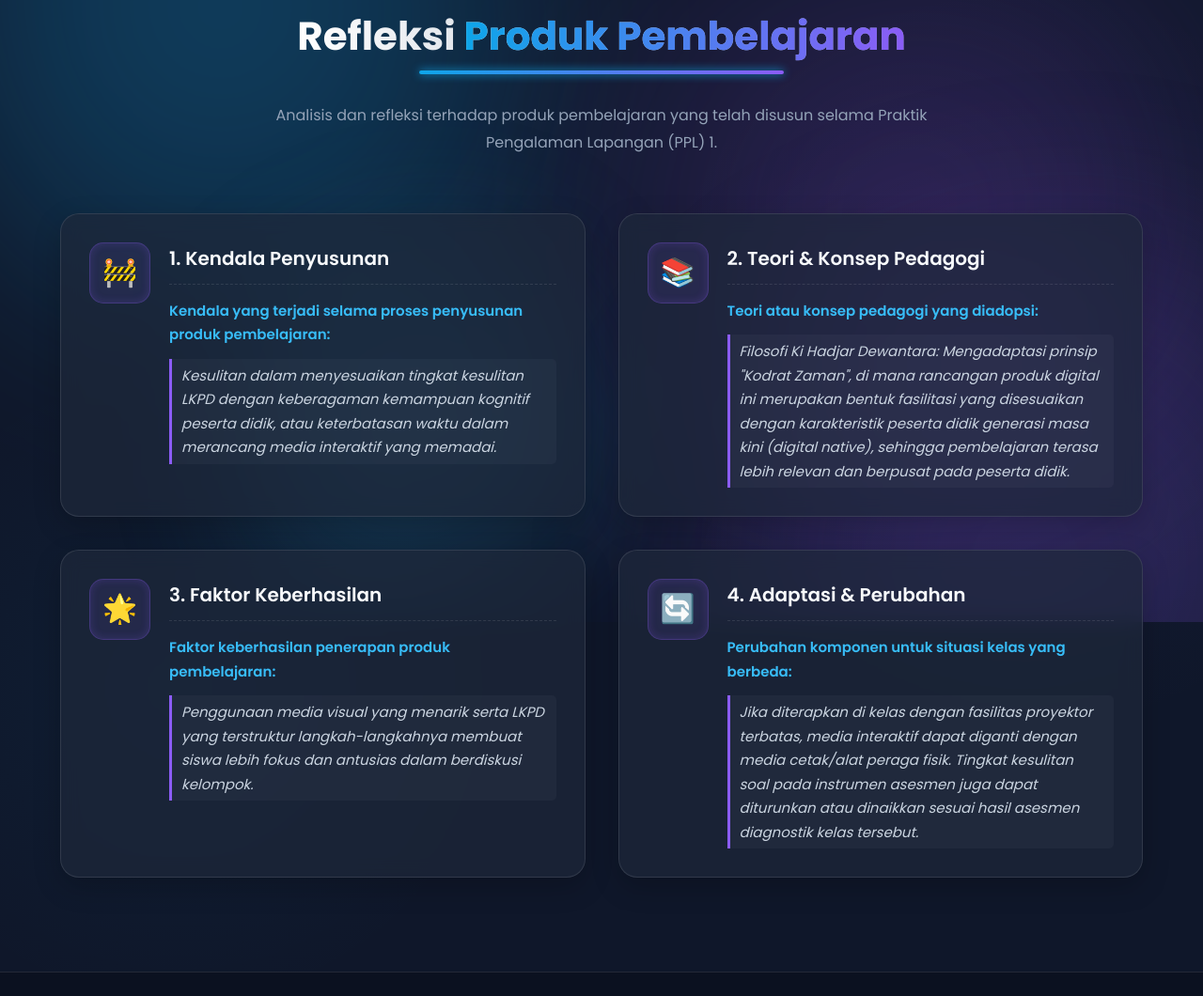
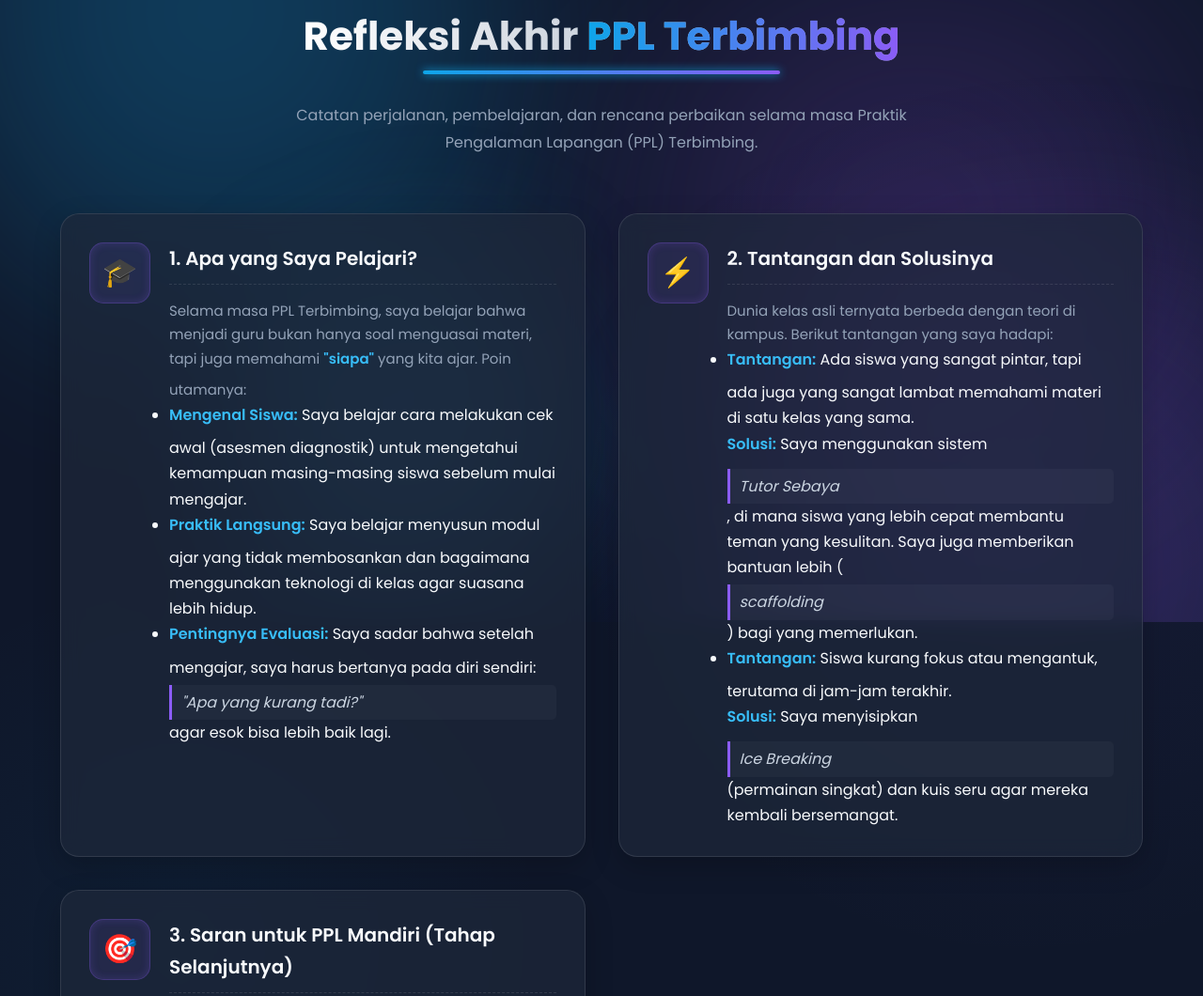
Before and after one commit to fandhi19/e-porto-qoid, a plain HTML site: page refleksi.html in a window 1280 px wide. Shown: the part 138-1198 px from the top of the page at 94% size. Drawn offline with Linux system fonts and the light colour scheme; animation ran at ten frames a second.

Commit message:
refleksi1

```diff
--- a/refleksi.html
+++ b/refleksi.html
@@ -61,58 +61,52 @@
       <section class="refleksi-section reveal">
         <div class="container">
           <div class="section-header">
-            <h1 class="page-title">Refleksi <span>Produk Pembelajaran</span></h1>
-            <p class="page-subtitle">Analisis dan refleksi terhadap produk pembelajaran yang telah disusun selama Praktik Pengalaman Lapangan (PPL) 1.</p>
+            <h1 class="page-title">Refleksi Akhir <span>PPL Terbimbing</span></h1>
+            <p class="page-subtitle">Catatan perjalanan, pembelajaran, dan rencana perbaikan selama masa Praktik Pengalaman Lapangan (PPL) Terbimbing.</p>
           </div>
 
           <div class="refleksi-content">
             <div class="refleksi-card reveal">
-              <div class="refleksi-icon">🚧</div>
+              <div class="refleksi-icon">🎓</div>
               <div class="refleksi-text">
-                <h3>1. Kendala Penyusunan</h3>
-                <p>
-                  <strong>Kendala yang terjadi selama proses penyusunan produk pembelajaran:</strong>
-                  <em>Kesulitan dalam menyesuaikan tingkat kesulitan LKPD dengan keberagaman kemampuan kognitif peserta didik, atau keterbatasan waktu dalam merancang media interaktif yang memadai.</em>
-                </p>
+                <h3>1. Apa yang Saya Pelajari?</h3>
+                <p>Selama masa PPL Terbimbing, saya belajar bahwa menjadi guru bukan hanya soal menguasai materi, tapi juga memahami <strong>"siapa"</strong> yang kita ajar. Poin utamanya:</p>
+                <ul>
+                  <li><strong>Mengenal Siswa:</strong> Saya belajar cara melakukan cek awal (asesmen diagnostik) untuk mengetahui kemampuan masing-masing siswa sebelum mulai mengajar.</li>
+                  <li><strong>Praktik Langsung:</strong> Saya belajar menyusun modul ajar yang tidak membosankan dan bagaimana menggunakan teknologi di kelas agar suasana lebih hidup.</li>
+                  <li><strong>Pentingnya Evaluasi:</strong> Saya sadar bahwa setelah mengajar, saya harus bertanya pada diri sendiri: <em>"Apa yang kurang tadi?"</em> agar esok bisa lebih baik lagi.</li>
+                </ul>
               </div>
             </div>
 
             <div class="refleksi-card reveal">
-              <div class="refleksi-icon">📚</div>
+              <div class="refleksi-icon">⚡</div>
               <div class="refleksi-text">
-                <h3>2. Teori & Konsep Pedagogi</h3>
-                <p>
-                  <strong>Teori atau konsep pedagogi yang diadopsi:</strong>
-                  <em
-                    >Filosofi Ki Hadjar Dewantara: Mengadaptasi prinsip "Kodrat Zaman", di mana rancangan produk digital ini merupakan bentuk fasilitasi yang disesuaikan dengan karakteristik peserta didik generasi masa kini (digital
-                    native), sehingga pembelajaran terasa lebih relevan dan berpusat pada peserta didik.</em
-                  >
-                </p>
+                <h3>2. Tantangan dan Solusinya</h3>
+                <p>Dunia kelas asli ternyata berbeda dengan teori di kampus. Berikut tantangan yang saya hadapi:</p>
+                <ul>
+                  <li>
+                    <strong>Tantangan:</strong> Ada siswa yang sangat pintar, tapi ada juga yang sangat lambat memahami materi di satu kelas yang sama.<br />
+                    <strong>Solusi:</strong> Saya menggunakan sistem <em>Tutor Sebaya</em>, di mana siswa yang lebih cepat membantu teman yang kesulitan. Saya juga memberikan bantuan lebih (<em>scaffolding</em>) bagi yang memerlukan.
+                  </li>
+                  <li>
+                    <strong>Tantangan:</strong> Siswa kurang fokus atau mengantuk, terutama di jam-jam terakhir.<br />
+                    <strong>Solusi:</strong> Saya menyisipkan <em>Ice Breaking</em> (permainan singkat) dan kuis seru agar mereka kembali bersemangat.
+                  </li>
+                </ul>
               </div>
             </div>
 
             <div class="refleksi-card reveal">
-              <div class="refleksi-icon">🌟</div>
+              <div class="refleksi-icon">🎯</div>
               <div class="refleksi-text">
-                <h3>3. Faktor Keberhasilan</h3>
-                <p>
-                  <strong>Faktor keberhasilan penerapan produk pembelajaran:</strong>
-                  <em>Penggunaan media visual yang menarik serta LKPD yang terstruktur langkah-langkahnya membuat siswa lebih fokus dan antusias dalam berdiskusi kelompok.</em>
-                </p>
-              </div>
-            </div>
-
-            <div class="refleksi-card reveal">
-              <div class="refleksi-icon">🔄</div>
-              <div class="refleksi-text">
-                <h3>4. Adaptasi & Perubahan</h3>
-                <p>
-                  <strong>Perubahan komponen untuk situasi kelas yang berbeda:</strong>
-                  <em
-                    >Jika diterapkan di kelas dengan fasilitas proyektor terbatas, media interaktif dapat diganti dengan media cetak/alat peraga fisik. Tingkat kesulitan soal pada instrumen asesmen juga dapat diturunkan atau dinaikkan
-                    sesuai hasil asesmen diagnostik kelas tersebut.</em
-                  >
-                </p>
+                <h3>3. Saran untuk PPL Mandiri (Tahap Selanjutnya)</h3>
+                <p>Berdasarkan masukan dari Guru Pamong dan Dosen, ada beberapa hal yang harus saya perbaiki untuk tahap mandiri nanti:</p>
+                <ul>
+                  <li><strong>Lebih Percaya Diri:</strong> Saya harus lebih tegas dalam memimpin kelas agar suasana tetap kondusif.</li>
+                  <li><strong>Manajemen Waktu:</strong> Saya perlu lebih disiplin mengatur durasi tiap sesi materi agar semua kegiatan selesai tepat waktu.</li>
+                  <li><strong>Cek Pemahaman:</strong> Jangan menunggu sampai pelajaran selesai untuk bertanya apakah siswa paham. Saya disarankan untuk sering bertanya di sela-sela penjelasan agar tidak ada siswa yang tertinggal.</li>
+                </ul>
               </div>
             </div>
           </div>
```
Also changed, not shown: Css/style.css (+46 -16 lines), index.html (+1 -1 lines), penilaian.html (+10 -10 lines), profil.html (+1 -2 lines), 4 other files.
